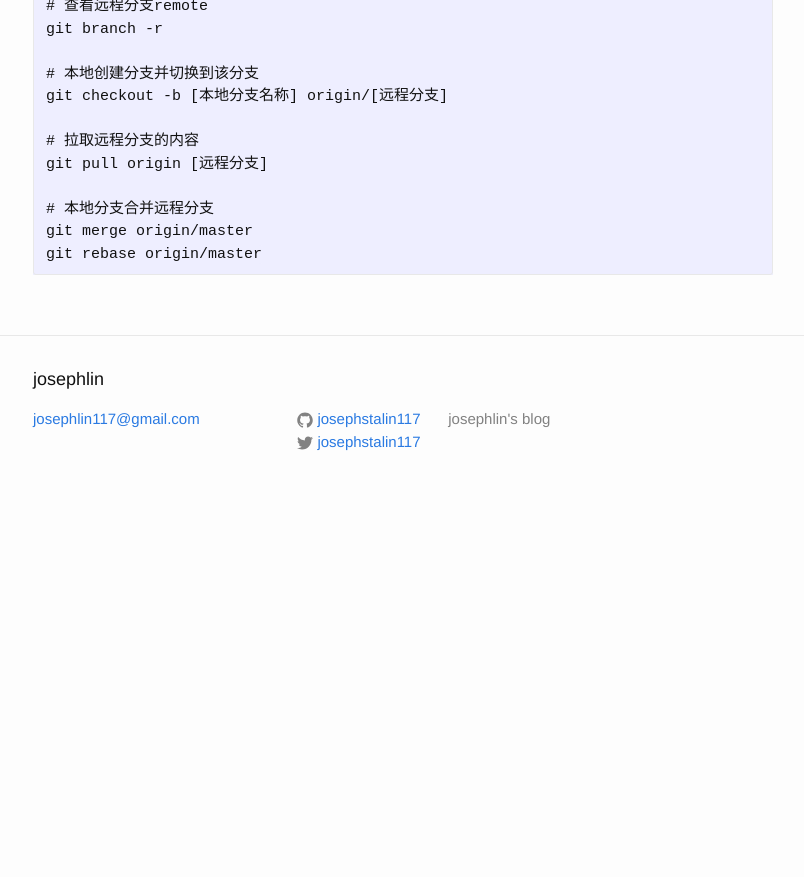
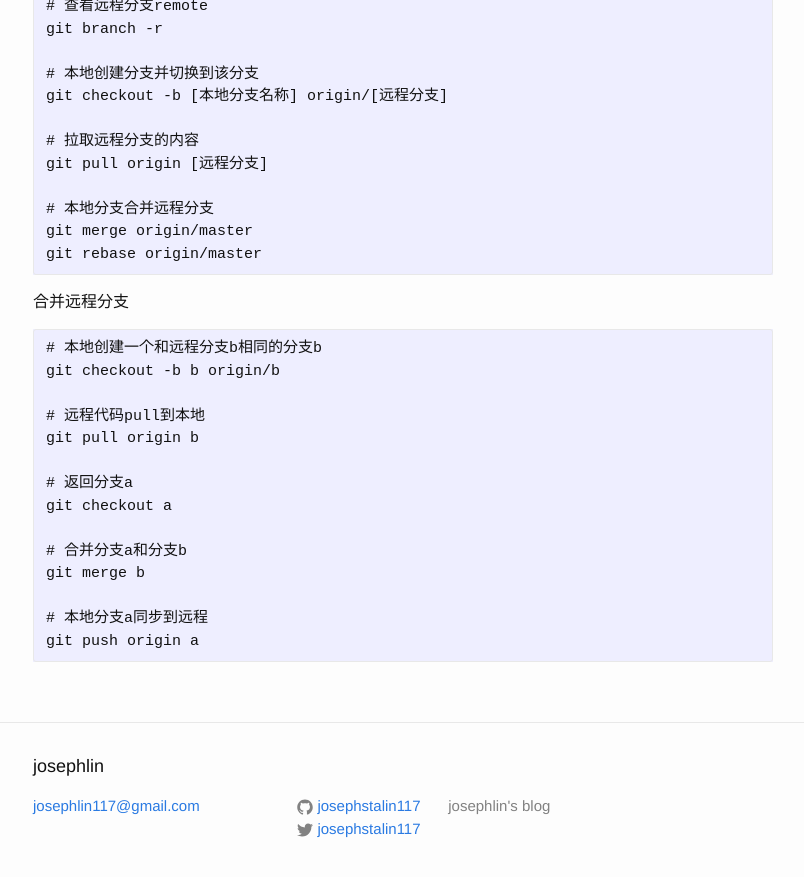
Before and after one commit to josephstalin117/josephstalin117.github.io, a Jekyll site: the page built from _posts/2016-06-03-git.markdown, in a window 1280 px wide and 900 px high, scrolled down 5187 px. Shown: the top 877 px of the window, without its empty margins (237-1041 px from the left). Built offline with Jekyll 4.4.1, drawn with Linux system fonts in a browser that asks for light colours; before the commit the page ends 5700 px from its top, so only the background shows below that.

Commit message:
add vim macro & git push origin branch

````diff
--- a/_posts/2016-06-03-git.markdown
+++ b/_posts/2016-06-03-git.markdown
@@ -234,3 +234,21 @@ git pull origin [远程分支]
 git merge origin/master
 git rebase origin/master
 ```
+
+合并远程分支
+```
+# 本地创建一个和远程分支b相同的分支b
+git checkout -b b origin/b
+
+# 远程代码pull到本地
+git pull origin b
+
+# 返回分支a
+git checkout a
+
+# 合并分支a和分支b
+git merge b
+
+# 本地分支a同步到远程
+git push origin a
+```
````
Also changed, not shown: _posts/2016-07-03-vim.markdown (+10 -0 lines).
